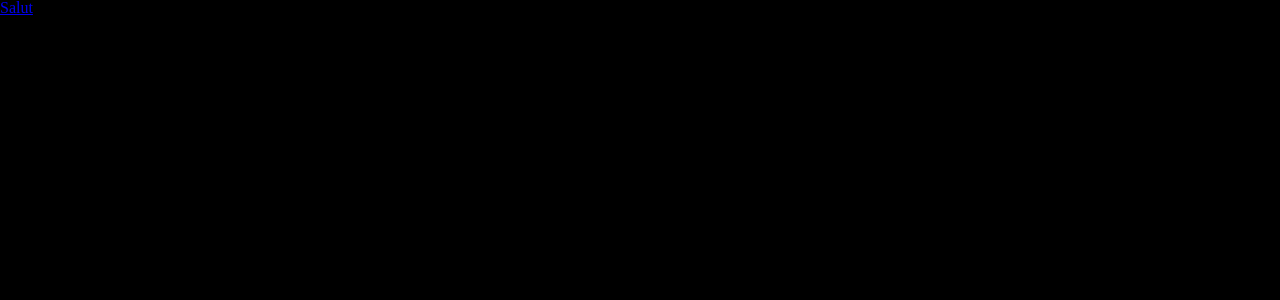
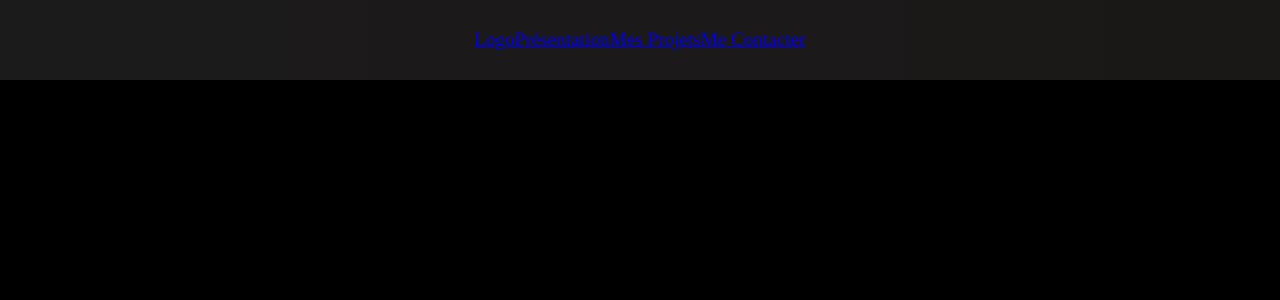
Before and after one commit to FlorentinMarechal/My-Personal-Website, a React (Create React App) app in the folder my-personal-website/: page / in a window 1280 px wide. Shown: the top 300 px of the page. Built offline with nearby package versions, Linux system fonts and the light colour scheme.

Commit message:
Star css navbar

```diff
--- a/my-personal-website/src/components/NavBar.css
+++ b/my-personal-website/src/components/NavBar.css
@@ -0,0 +1,19 @@
+.navbar{
+    background: linear-gradient(90deg, rgb(28, 27, 27) 0%, rgb(26, 23, 23) 100%);
+    height: 80px;
+    display: flex;
+    justify-content: center;
+    align-items: center;
+    font-size: 1.2rem;
+    position: sticky;
+    top: 0;
+    z-index: 999;
+}
+
+.navbar-container{
+    display: flex;
+    justify-content: center;
+    align-items: center;
+    height: 80px;
+    max-width: 1500px;
+}
--- a/my-personal-website/src/components/NavBar.js
+++ b/my-personal-website/src/components/NavBar.js
@@ -1,5 +1,6 @@
 import React from 'react';
 import { Link } from 'react-router-dom';
+import './NavBar.css'
 
 
 const NavBar = () => {
@@ -7,9 +8,14 @@ const NavBar = () => {
 
 
     return(
-        <div className='navbar'>
-           <Link to='/'>Salut</Link>
-        </div>
+        <nav className='navbar'>
+            <div className='navbar-container'>
+                <Link to='/' className='logo'>Logo</Link>
+                <Link to='/presantion'>Présentation</Link>
+                <Link to='/projects'>Mes Projets</Link>
+                <Link to='/contact'>Me Contacter</Link>
+            </div>
+        </nav>
     )
 }
 
```
